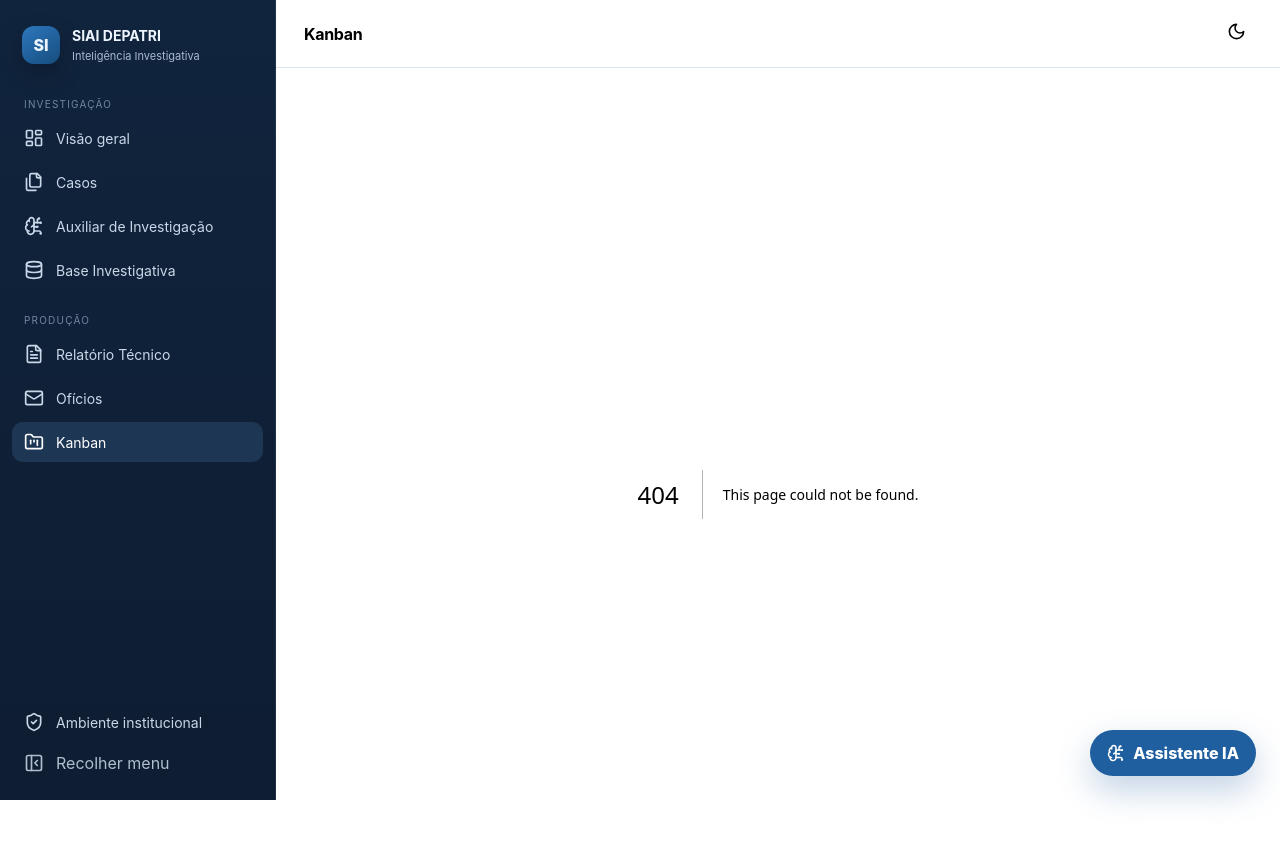
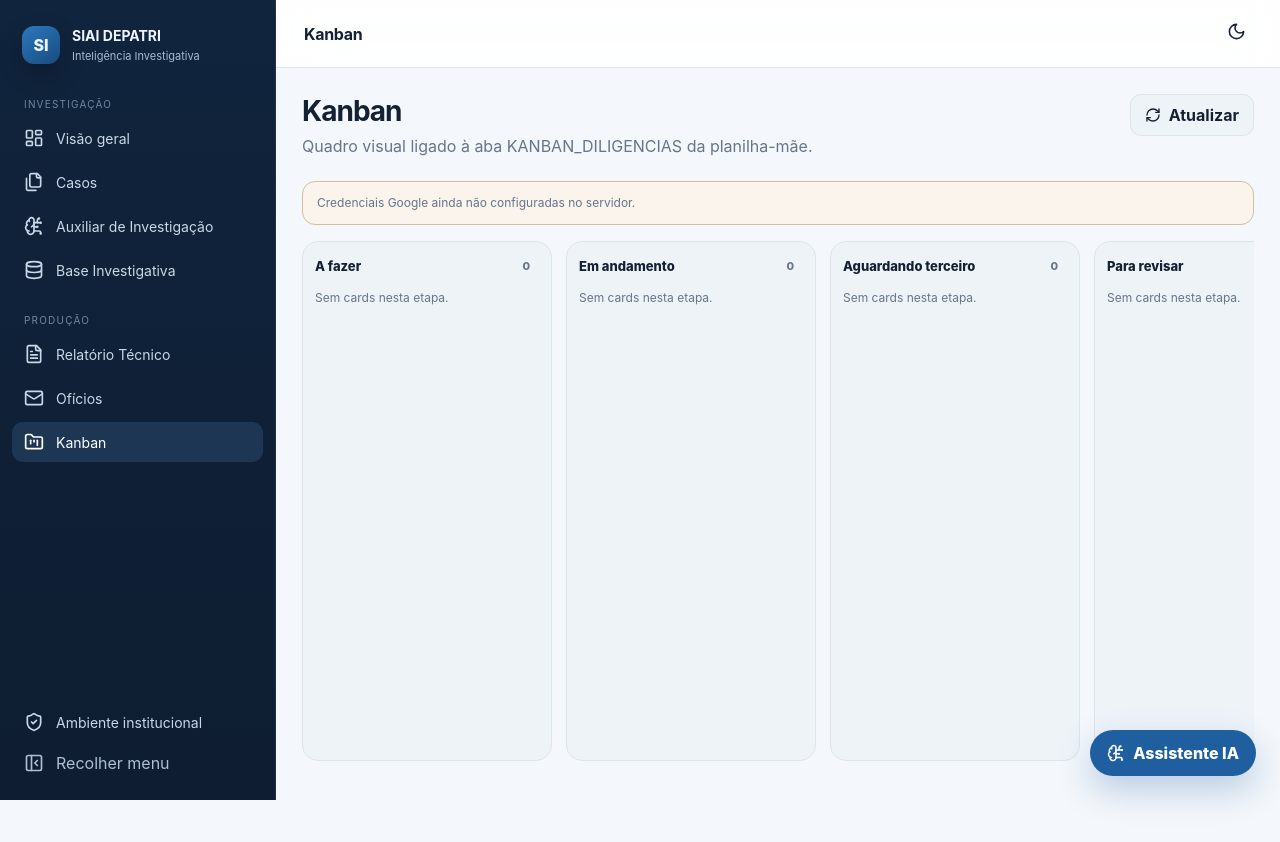
Before and after one commit to Jonathanpcce/Portal-Depatri, a Next.js app in the folder siai-depatri/: page /kanban in a window 1280 px wide. Before the commit this address had no page. Shown: the top 842 px of the page. After the commit the page ends 800 px from the top, so only its background shows below. Built offline with nearby package versions, Linux system fonts and the light colour scheme.

Commit message:
SIAI UI: add Kanban board

```diff
--- /dev/null
+++ b/siai-depatri/app/kanban/page.tsx
@@ -0,0 +1,48 @@
+"use client";
+import { useEffect, useMemo, useState } from "react";
+import { RefreshCw } from "lucide-react";
+import { KANBAN_COLUMNS } from "@/lib/constants";
+
+type Card=Record<string,string>;
+
+export default function KanbanPage(){
+  const [cards,setCards]=useState<Card[]>([]);
+  const [configured,setConfigured]=useState(true);
+  const [loading,setLoading]=useState(true);
+
+  async function load(){
+    setLoading(true);
+    try{
+      const r=await fetch("/api/kanban",{cache:"no-store"});
+      const d=await r.json();
+      setCards(d.cards||[]);
+      setConfigured(d.configured!==false);
+    }finally{setLoading(false)}
+  }
+
+  useEffect(()=>{load()},[]);
+  const grouped=useMemo(()=>Object.fromEntries(KANBAN_COLUMNS.map(c=>[c.id,cards.filter(x=>(x.STATUS_KANBAN||"A_FAZER")===c.id)])),[cards]);
+
+  return <>
+    <div className="page-head">
+      <div><h1 className="page-title">Kanban</h1><p className="page-sub">Quadro visual ligado à aba KANBAN_DILIGENCIAS da planilha-mãe.</p></div>
+      <button className="btn secondary" onClick={load}><RefreshCw size={16}/> Atualizar</button>
+    </div>
+    {!configured&&<div className="notice warn" style={{marginBottom:16}}>Credenciais Google ainda não configuradas no servidor.</div>}
+    <div className="kanban">
+      {KANBAN_COLUMNS.map(col=><section className="kanban-col" key={col.id}>
+        <div className="kanban-head"><span>{col.label}</span><span className="badge">{grouped[col.id]?.length||0}</span></div>
+        {grouped[col.id]?.map((c:Card,index:number)=><article className="kanban-card" key={c.ID_DILIGENCIA||String(index)}>
+          <h4>{c.TITULO||"Diligência"}</h4>
+          <p>{c.DESCRICAO||"Sem descrição"}</p>
+          <div className="kanban-meta">
+            {c.PRIORIDADE&&<span className={c.PRIORIDADE==="ALTA"?"badge danger":"badge"}>{c.PRIORIDADE}</span>}
+            {c.EQUIPE&&<span className="badge info">{c.EQUIPE}</span>}
+            {c.NUM_OFICIO&&<span className="badge success">OF {c.NUM_OFICIO}</span>}
+          </div>
+        </article>)}
+        {!grouped[col.id]?.length&&!loading&&<div className="small muted">Sem cards nesta etapa.</div>}
+      </section>)}
+    </div>
+  </>;
+}
```
